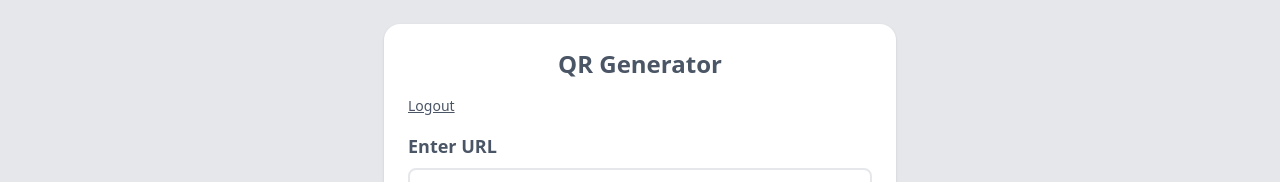
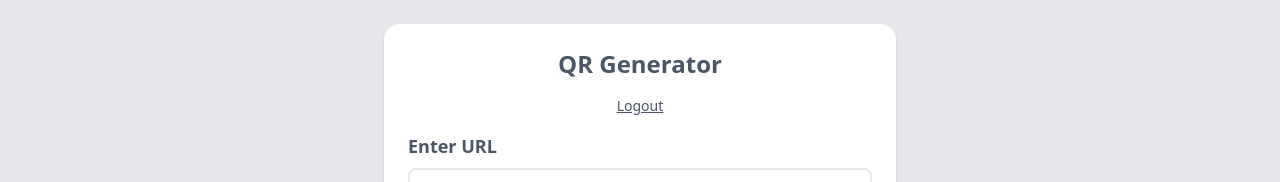
Before and after one commit to TeerapatAnanpaisansin/qr_generate, a Vue app in the folder frontend/: page /qr in a window 1280 px wide. Shown: the top 182 px of the page. Built offline with nearby package versions, Linux system fonts and the light colour scheme; no server answers; sample sign-in values are in the browser's storage.

Commit message:
Adjust text alignment

```diff
--- a/frontend/src/pages/Qr.vue
+++ b/frontend/src/pages/Qr.vue
@@ -3,7 +3,7 @@
     <!-- Generator Card -->
     <div class="mx-auto w-full max-w-lg rounded-2xl bg-white p-6 shadow">
       <h2 class="mb-4 text-center text-2xl font-bold text-gray-600">QR Generator</h2>
-      <div class="mb-4 flex items-center justify-between">
+      <div class="mb-4 flex items-center justify-center">
         <button @click="doLogout" class="text-sm text-gray-600 hover:text-gray-900 underline">
           Logout
         </button>
```
